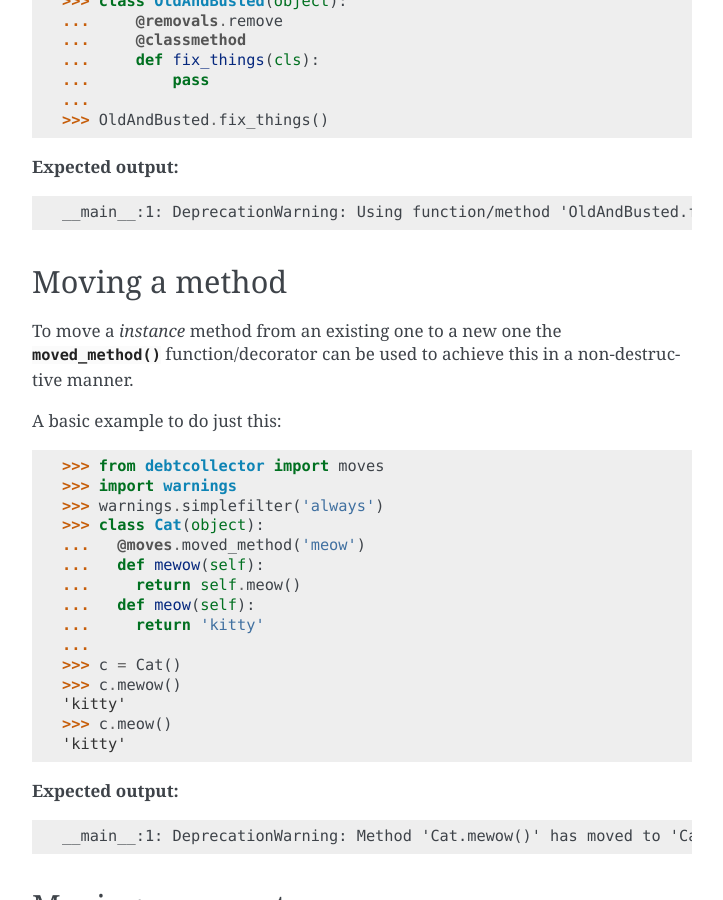
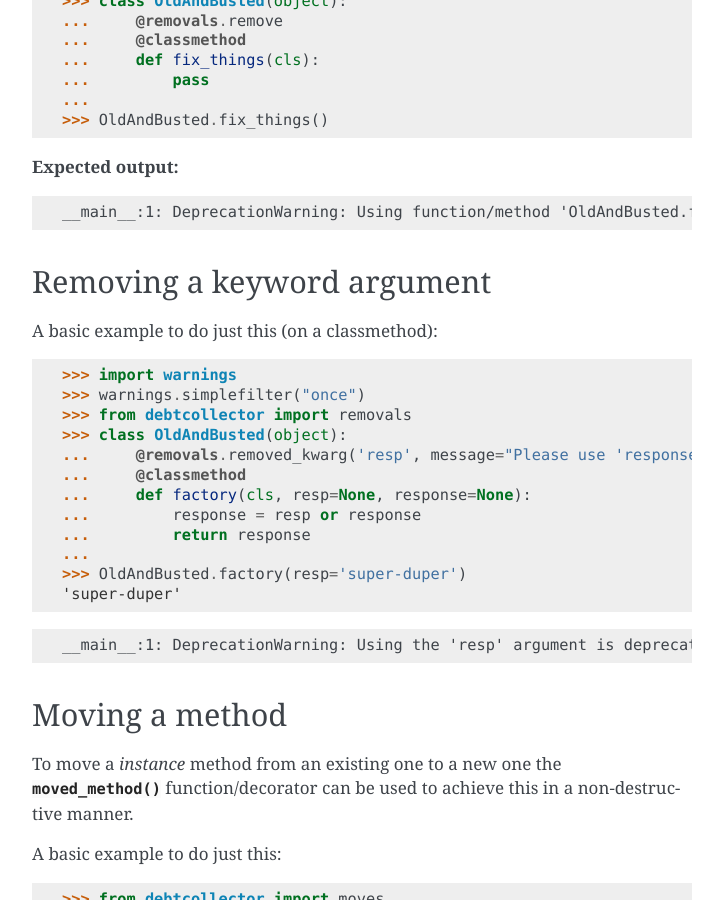
Before and after one commit to openstack/debtcollector, a Sphinx documentation site: the page built from doc/source/examples.rst, in a window 1280 px wide and 900 px high, scrolled down 1132 px. Shown: the whole window, without its empty margins (388-1111 px from the left). Built offline with Sphinx 7.4.7, drawn with Linux system fonts in a browser that asks for light colours; some of the changed text lies outside the part shown.

Commit message:
Improve + test keyword argument @classmethod removal
Closes-Bug: 1478677

Change-Id: I61655c439e5e6f9878bedfef87518465482afc6d

```diff
--- a/doc/source/examples.rst
+++ b/doc/source/examples.rst
@@ -70,6 +70,30 @@ A basic example to do just this (on a classmethod):
 .. testoutput::
 
     __main__:1: DeprecationWarning: Using function/method 'OldAndBusted.fix_things()' is deprecated
+
+Removing a keyword argument
+---------------------------
+
+A basic example to do just this (on a classmethod):
+
+.. doctest::
+
+    >>> import warnings
+    >>> warnings.simplefilter("once")
+    >>> from debtcollector import removals
+    >>> class OldAndBusted(object):
+    ...     @removals.removed_kwarg('resp', message="Please use 'response' instead")
+    ...     @classmethod
+    ...     def factory(cls, resp=None, response=None):
+    ...         response = resp or response
+    ...         return response
+    ...
+    >>> OldAndBusted.factory(resp='super-duper')
+    'super-duper'
+
+.. testoutput::
+
+    __main__:1: DeprecationWarning: Using the 'resp' argument is deprecated: Please use 'response' instead
 
 Moving a method
 ---------------
```
Also changed, not shown: 2 other files.
